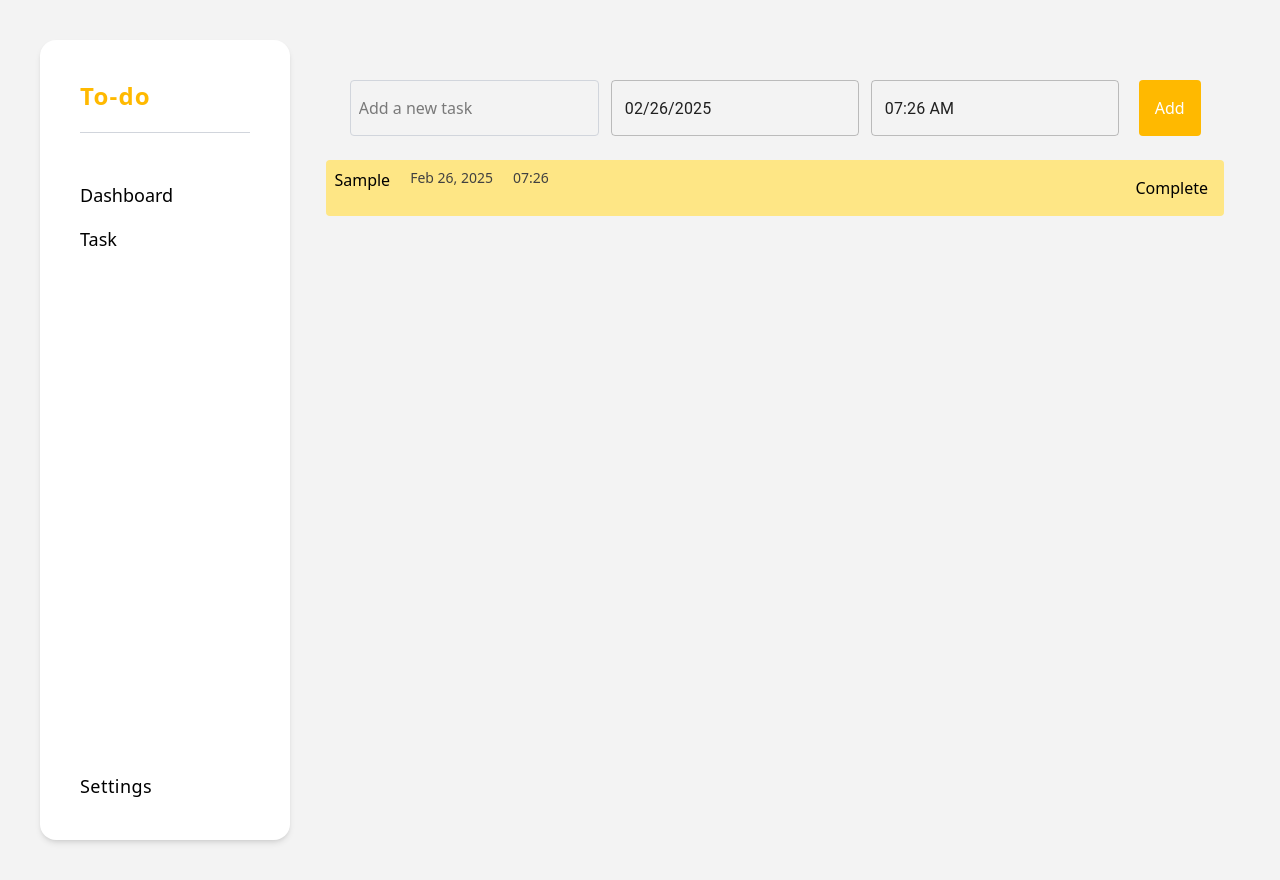
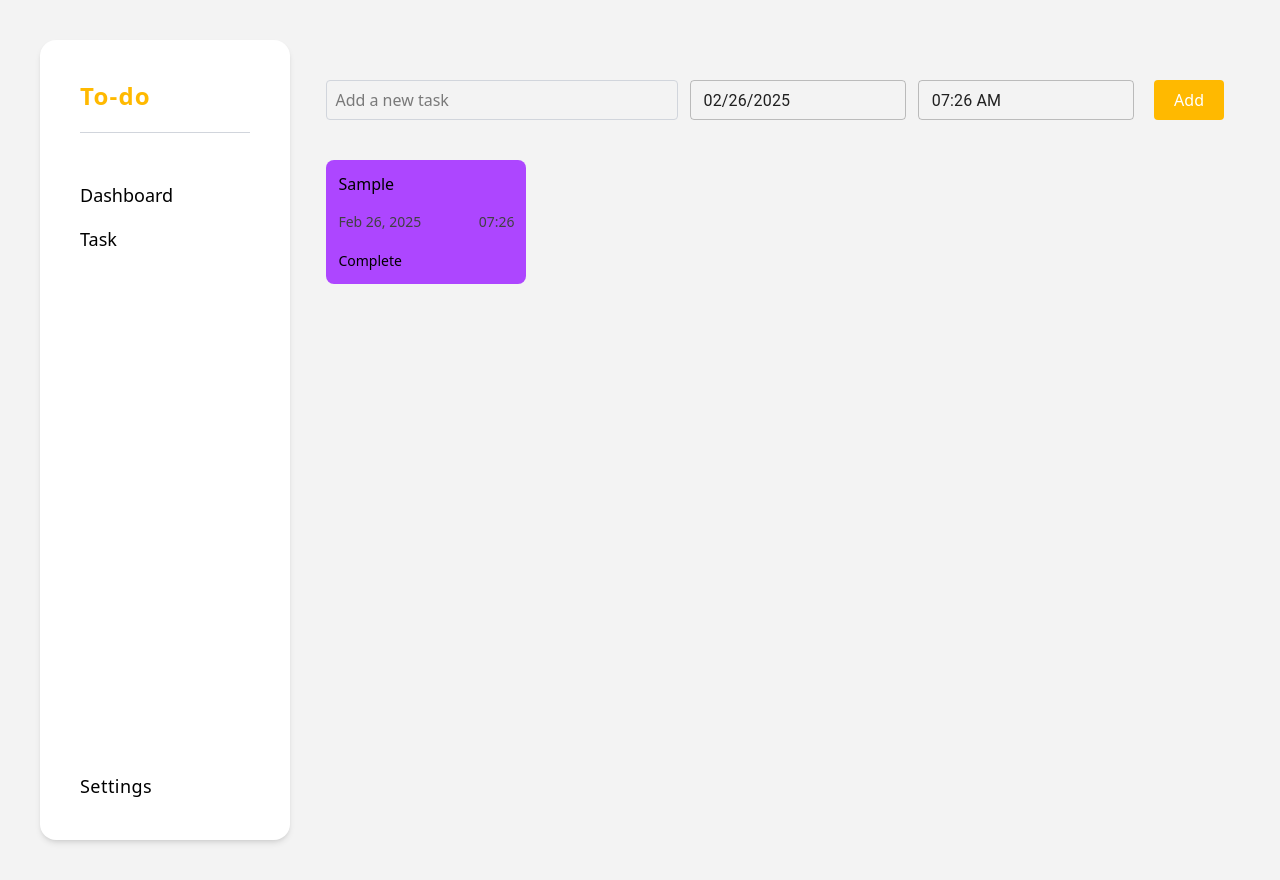
Before and after one commit to rdxnandi/task-manager, a React (Vite) app: page /tasks in a window 1280 px wide. Both pictures are taken after typing "Sample" into the empty fields and a click on the button "Add". Built offline with nearby package versions, Linux system fonts and the light colour scheme.

Commit message:
minor changes

```diff
--- a/src/pages/Tasks.jsx
+++ b/src/pages/Tasks.jsx
@@ -42,12 +42,12 @@ function Tasks({ tasks, setTasks }) {
   return (
     <Layout>
       <div className="p-4">
-        <div className="flex gap-3 justify-center mt-6">
+        <div className="flex gap-3 justify-center mt-6 h-[40px]">
           <input
             type="text"
             value={newTask}
             onChange={(e) => setNewTask(e.target.value)}
-            className="p-2 flex rounded border border-gray-300"
+            className="p-2 flex rounded border border-gray-300 w-[400px]"
             placeholder="Add a new task"
           />
           <LocalizationProvider dateAdapter={AdapterDayjs}>
@@ -55,32 +55,31 @@ function Tasks({ tasks, setTasks }) {
               value={selectedDate}
               onChange={(newDate) => setSelectedDate(newDate)}
               className="mt-2"
+              sx={{ "& .MuiInputBase-root": { height: "40px" } }}
             />
             <TimePicker
               value={taskTime}
               onChange={(newTime) => setTaskTime(newTime)}
               className="mt-2"
+              sx={{ "& .MuiInputBase-root": { height: "40px" } }}
             />
           </LocalizationProvider>
           <button
             onClick={addTask}
-            className="ml-2 px-4 bg-amber-400 text-white rounded"
+            className="ml-2 px-5 bg-amber-400 text-white rounded cursor-pointer"
           >
             Add
           </button>
         </div>
-        <ul className="mt-6">
+        <ul className="mt-10 flex gap-4 flex-wrap">
           {tasks.map((task, index) => (
-            <li
-              key={index}
-              className="flex justify-between p-2 bg-amber-200 rounded mt-2"
-            >
-              <div className="flex gap-5">
-                <span
-                  className={task.completed ? "line-through text-gray-500" : ""}
-                >
-                  {task.text}
-                </span>
+            <li key={index} className="bg-purple-500 w-[200px] p-3 rounded-lg">
+              <span
+                className={task.completed ? "line-through text-gray-500" : ""}
+              >
+                {task.text}
+              </span>
+              <div className="flex justify-between my-4">
                 <span className="text-sm text-[#414141]">
                   {task.dueDate
                     ? dayjs(task.dueDate).format("MMM D, YYYY")
@@ -92,7 +91,7 @@ function Tasks({ tasks, setTasks }) {
               </div>
               <button
                 onClick={() => toggleTaskCompletion(index)}
-                className="p-2 hover:bg-amber-300 rounded hover:cursor-pointer"
+                className="cursor-pointer outline-none text-sm"
               >
                 {task.completed ? "Undo" : "Complete"}
               </button>
```
